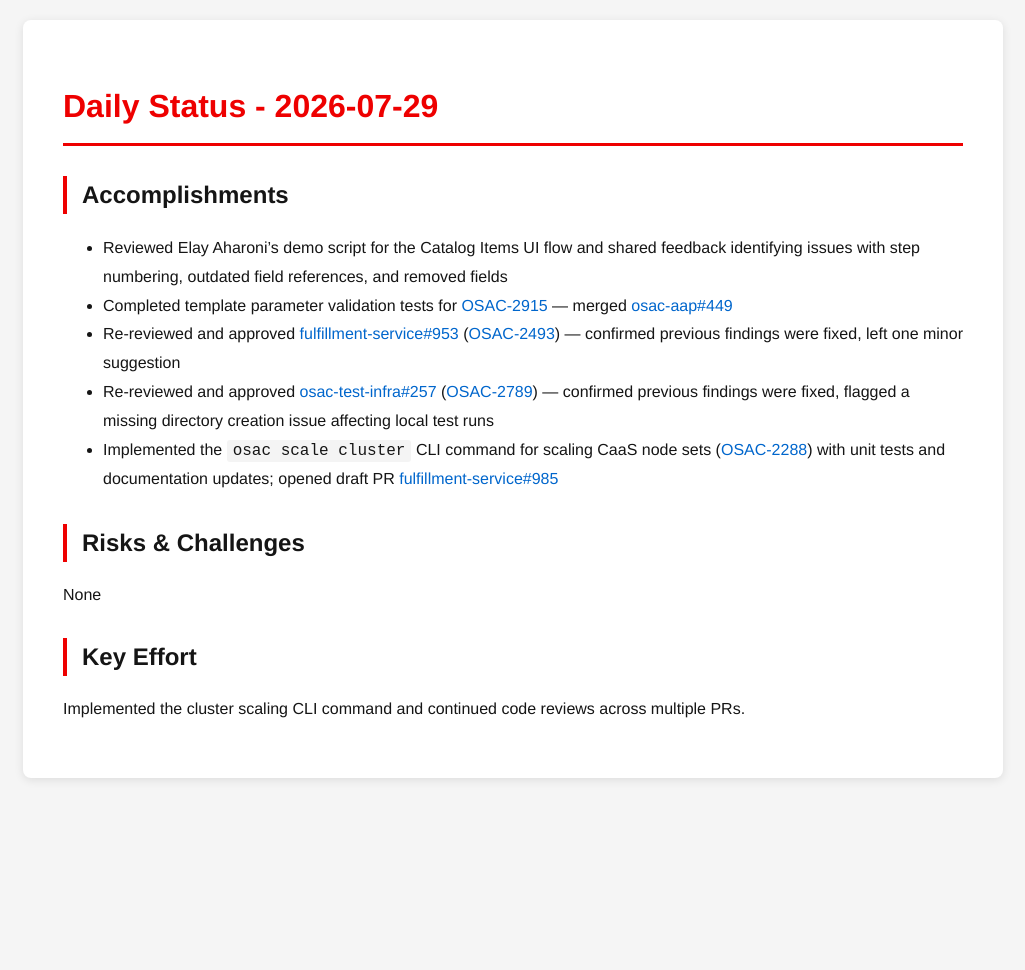
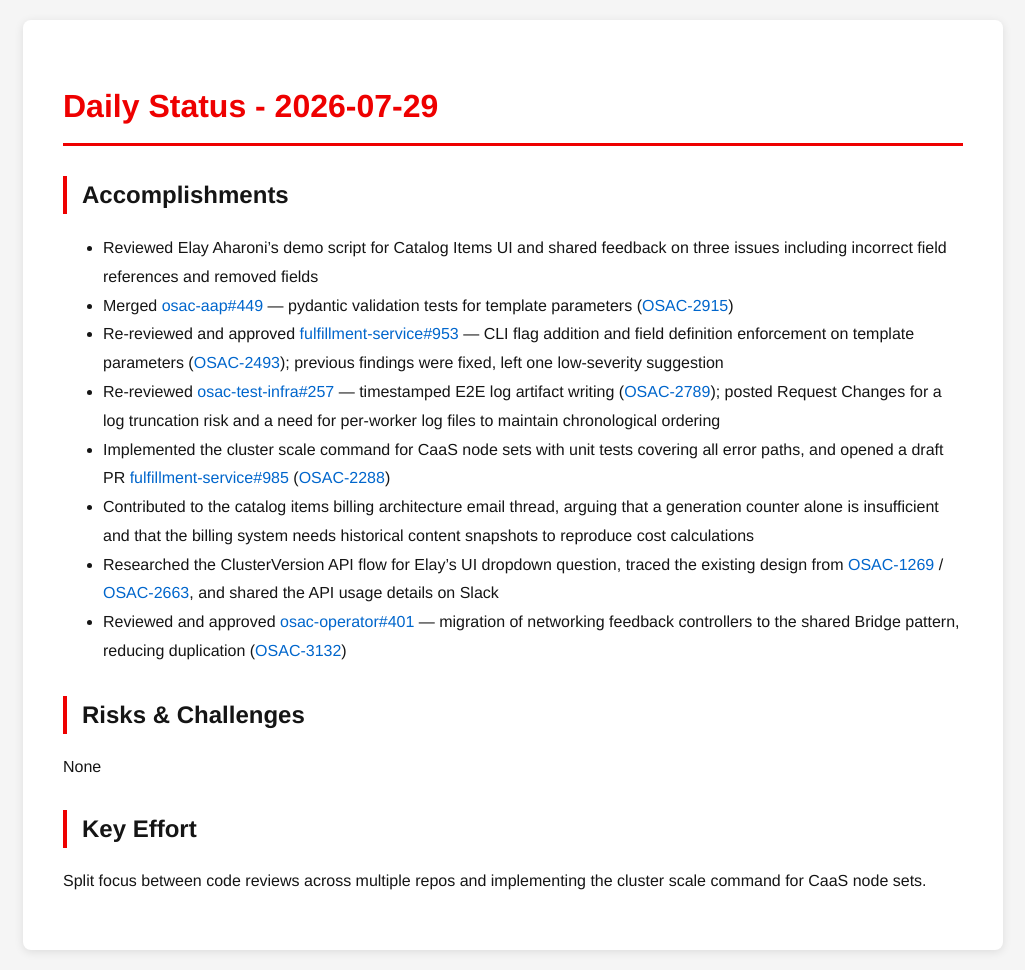
Before and after one commit to tzvatot/daily-status, a Jekyll site: the page built from 2026-07-29.md, in a window 1280 px wide. Shown: the whole page, without its empty margins (127-1152 px from the left). Built offline with Jekyll 4.4.1, drawn with Linux system fonts in a browser that asks for light colours; before the commit the page ends 900 px from its top, so only the background shows below that.

Commit message:
Daily status update - 2026-07-29

```diff
--- a/2026-07-29.md
+++ b/2026-07-29.md
@@ -7,14 +7,17 @@ date: 2026-07-29
 # Daily Status - 2026-07-29
 
 ## Accomplishments
-- Reviewed Elay Aharoni's demo script for the Catalog Items UI flow and shared feedback identifying issues with step numbering, outdated field references, and removed fields
-- Completed template parameter validation tests for [OSAC-2915](https://redhat.atlassian.net/browse/OSAC-2915) — merged [osac-aap#449](https://github.com/osac-project/osac-aap/pull/449)
-- Re-reviewed and approved [fulfillment-service#953](https://github.com/osac-project/fulfillment-service/pull/953) ([OSAC-2493](https://redhat.atlassian.net/browse/OSAC-2493)) — confirmed previous findings were fixed, left one minor suggestion
-- Re-reviewed and approved [osac-test-infra#257](https://github.com/osac-project/osac-test-infra/pull/257) ([OSAC-2789](https://redhat.atlassian.net/browse/OSAC-2789)) — confirmed previous findings were fixed, flagged a missing directory creation issue affecting local test runs
-- Implemented the `osac scale cluster` CLI command for scaling CaaS node sets ([OSAC-2288](https://redhat.atlassian.net/browse/OSAC-2288)) with unit tests and documentation updates; opened draft PR [fulfillment-service#985](https://github.com/osac-project/fulfillment-service/pull/985)
+- Reviewed Elay Aharoni's demo script for Catalog Items UI and shared feedback on three issues including incorrect field references and removed fields
+- Merged [osac-aap#449](https://github.com/osac-project/osac-aap/pull/449) — pydantic validation tests for template parameters ([OSAC-2915](https://redhat.atlassian.net/browse/OSAC-2915))
+- Re-reviewed and approved [fulfillment-service#953](https://github.com/osac-project/fulfillment-service/pull/953) — CLI flag addition and field definition enforcement on template parameters ([OSAC-2493](https://redhat.atlassian.net/browse/OSAC-2493)); previous findings were fixed, left one low-severity suggestion
+- Re-reviewed [osac-test-infra#257](https://github.com/osac-project/osac-test-infra/pull/257) — timestamped E2E log artifact writing ([OSAC-2789](https://redhat.atlassian.net/browse/OSAC-2789)); posted Request Changes for a log truncation risk and a need for per-worker log files to maintain chronological ordering
+- Implemented the cluster scale command for CaaS node sets with unit tests covering all error paths, and opened a draft PR [fulfillment-service#985](https://github.com/osac-project/fulfillment-service/pull/985) ([OSAC-2288](https://redhat.atlassian.net/browse/OSAC-2288))
+- Contributed to the catalog items billing architecture email thread, arguing that a generation counter alone is insufficient and that the billing system needs historical content snapshots to reproduce cost calculations
+- Researched the ClusterVersion API flow for Elay's UI dropdown question, traced the existing design from [OSAC-1269](https://redhat.atlassian.net/browse/OSAC-1269) / [OSAC-2663](https://redhat.atlassian.net/browse/OSAC-2663), and shared the API usage details on Slack
+- Reviewed and approved [osac-operator#401](https://github.com/osac-project/osac-operator/pull/401) — migration of networking feedback controllers to the shared Bridge pattern, reducing duplication ([OSAC-3132](https://redhat.atlassian.net/browse/OSAC-3132))
 
 ## Risks & Challenges
 None
 
 ## Key Effort
-Implemented the cluster scaling CLI command and continued code reviews across multiple PRs.
+Split focus between code reviews across multiple repos and implementing the cluster scale command for CaaS node sets.
```
